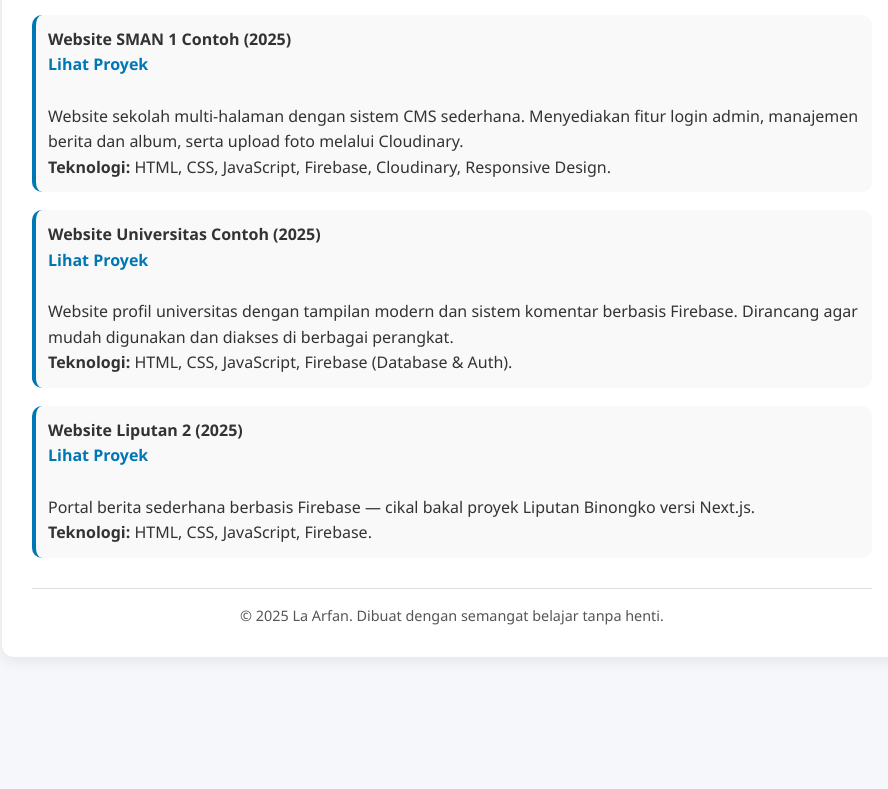
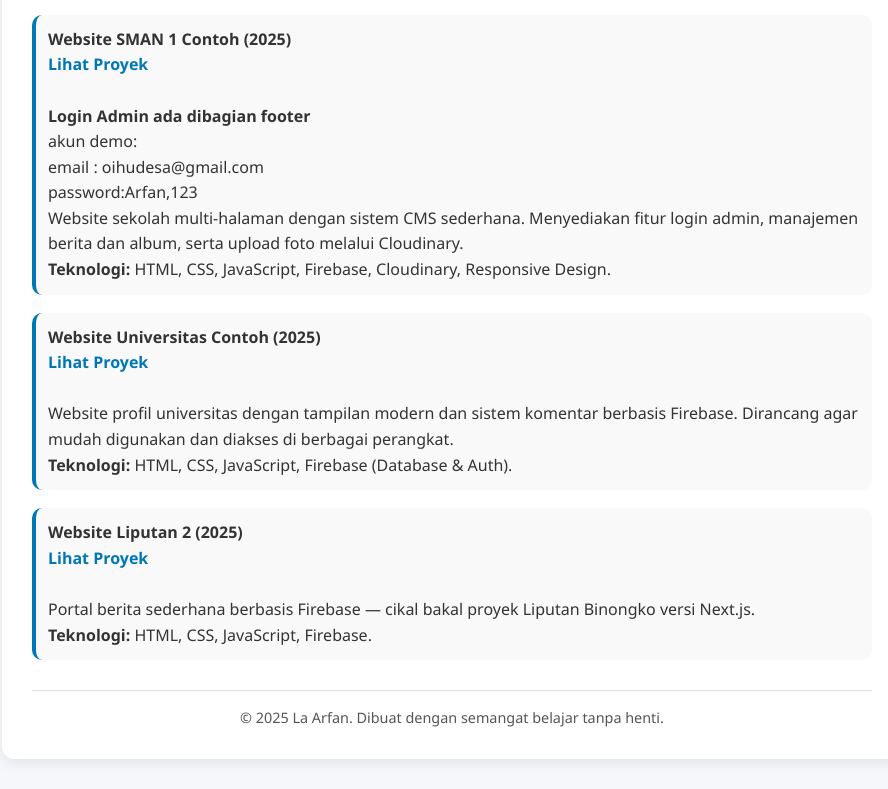
Before and after one commit to arfan-code123/cv-la-arfan, a plain HTML site: page index.html in a window 1280 px wide. Shown: the part 2161-2950 px from the top of the page, without its empty margins (188-1076 px from the left). Before the commit the page ends 2848 px from the top, so only its background shows below. Drawn offline with Linux system fonts and the light colour scheme.

Commit message:
Update index.html

```diff
--- a/index.html
+++ b/index.html
@@ -136,6 +136,11 @@
           <strong>Website SMAN 1 Contoh (2025)</strong><br>
           <a href="https://arfan-code123.github.io/website-sma1/" target="_blank" rel="noopener noreferrer">Lihat Proyek</a><br><br>
           <p>
+            <strong>Login Admin ada dibagian footer</strong> </p>
+           <p> akun demo:</p>
+           <p>email : oihudesa@gmail.com</p>
+           <p>password:Arfan,123 </p>
+          <p>
             Website sekolah multi-halaman dengan sistem CMS sederhana.
             Menyediakan fitur login admin, manajemen berita dan album, serta upload foto melalui Cloudinary.
           </p>
@@ -183,4 +188,4 @@
     }
   </script>
 </body>
-          </html>
+            </html>
```
